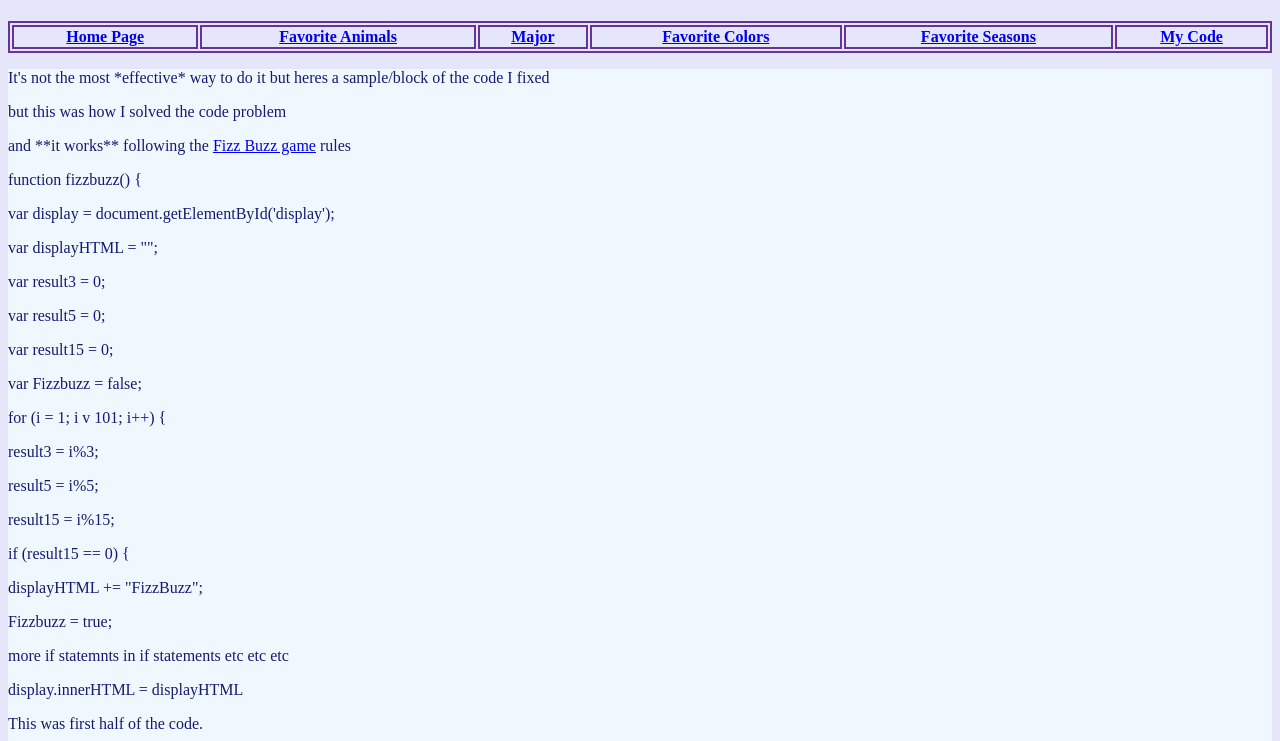
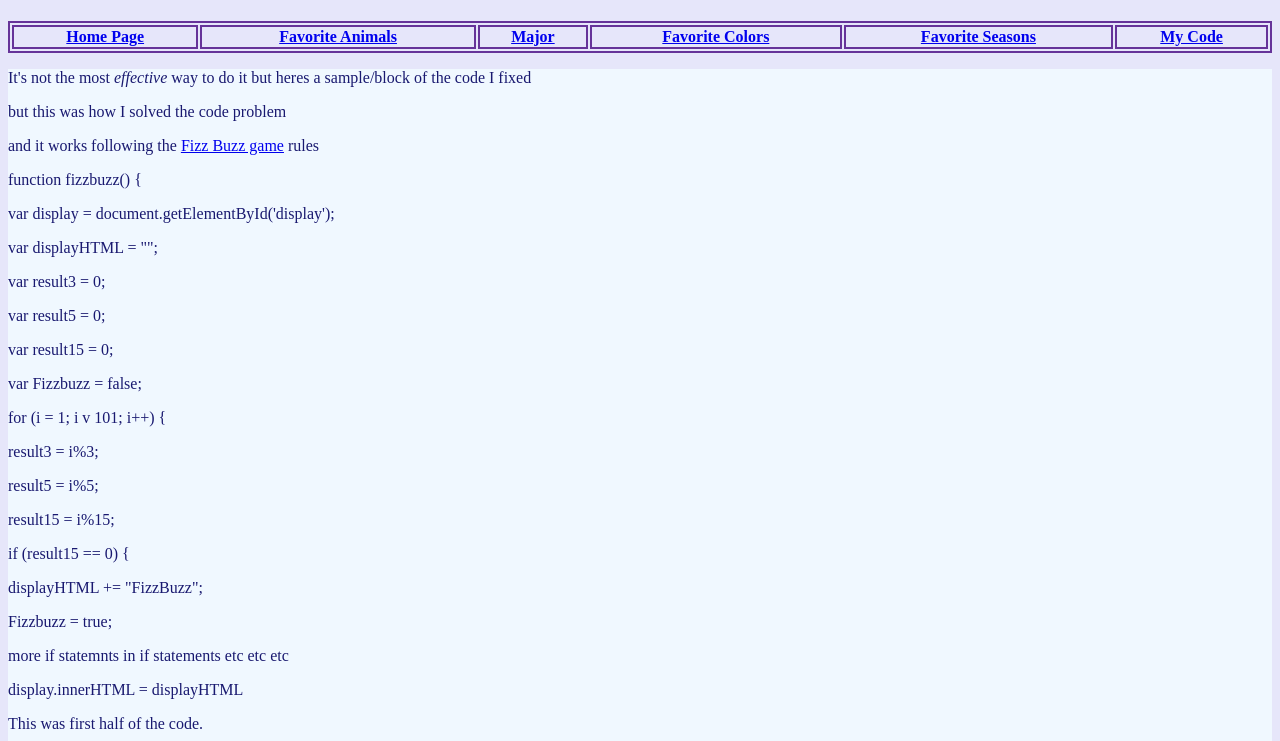
Before and after one commit to Julia22123/Julia22123.github.io, a plain HTML site: page codepage.html in a window 1280 px wide. Shown: the part 59-800 px from the top of the page. Drawn offline with Linux system fonts and the light colour scheme.

```diff
--- a/codepage.html
+++ b/codepage.html
@@ -20,9 +20,9 @@
 </table>
 
 <div>
-    <p>It's not the most *effective* way to do it but heres a sample/block of the code I fixed</p>
+    <p>It's not the most <i>effective</i> way to do it but heres a sample/block of the code I fixed</p>
     <p>but this was how I solved the code problem</p>
-    <p>and **it works** following the <a href="https://en.wikipedia.org/wiki/Fizz_buzz" target="_blank">Fizz Buzz game</a> rules</p>
+    <p>and it works following the <a href="https://en.wikipedia.org/wiki/Fizz_buzz" target="_blank">Fizz Buzz game</a> rules</p>
     <p>function fizzbuzz() {</p>
     <p>var display = document.getElementById('display');</p>
     <p>var displayHTML = "";</p>
```
